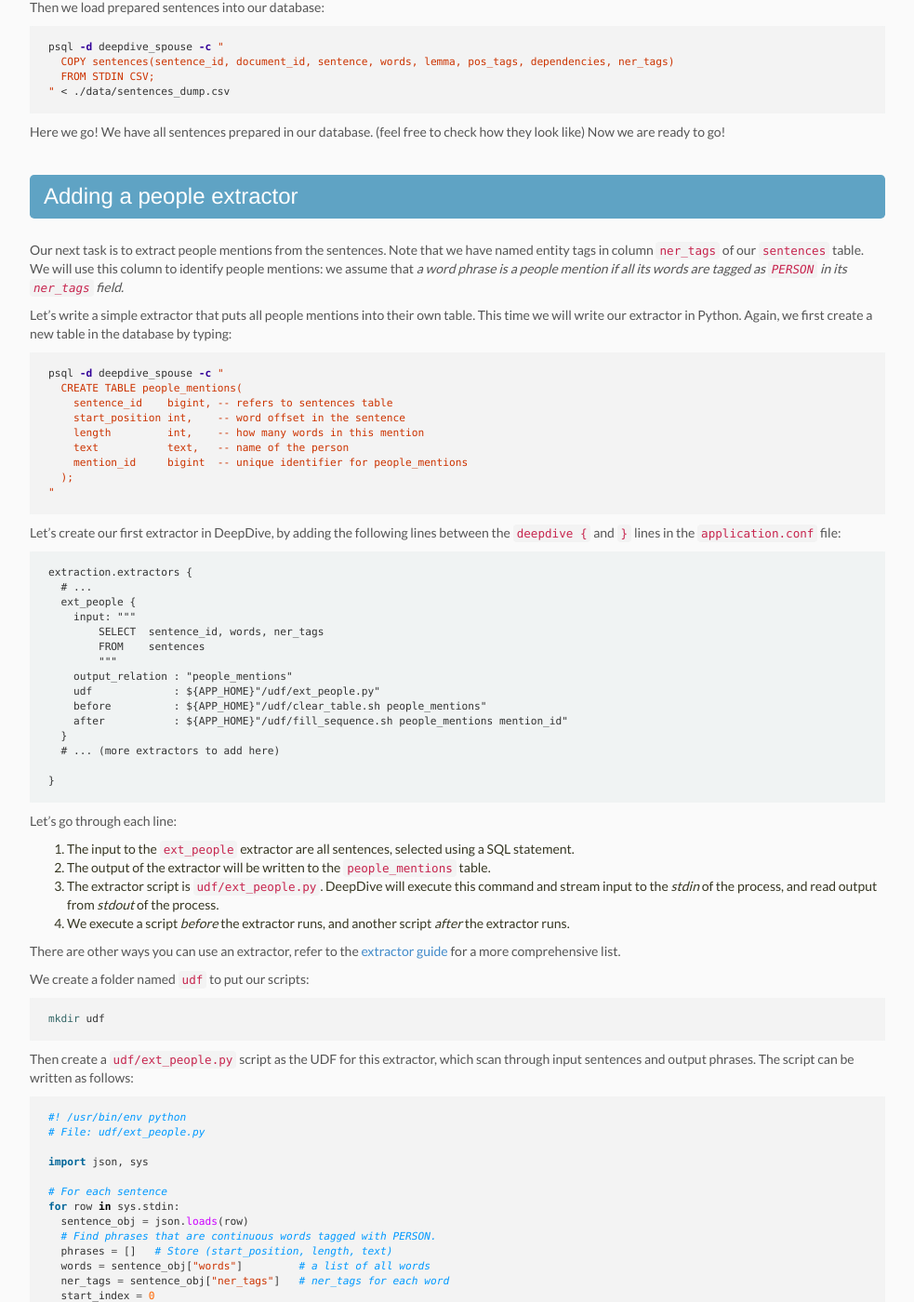
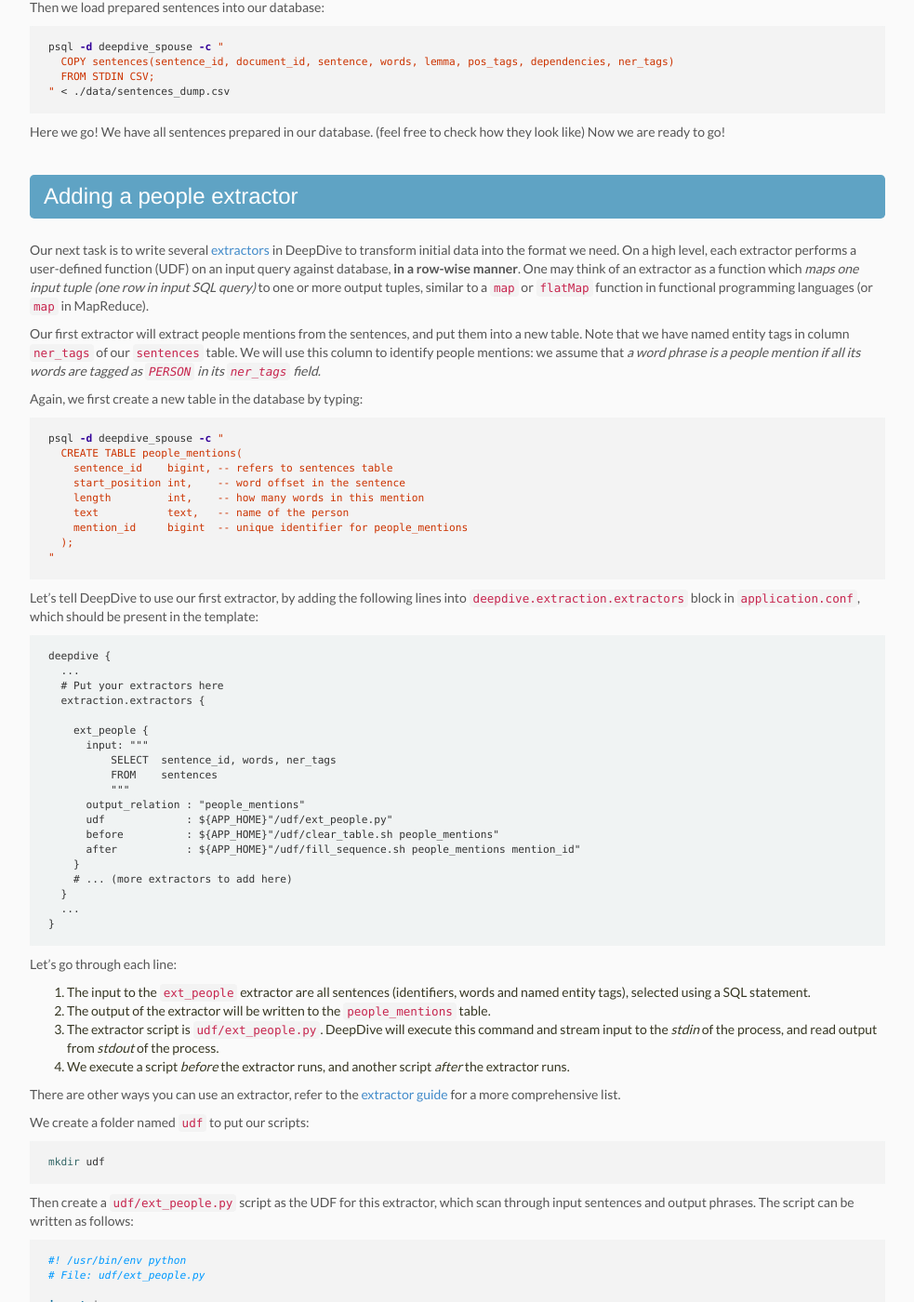
Before and after one commit to senaraiandi/deepdive, a Jekyll site: the page built from doc/walkthrough.md, in a window 1280 px wide and 1400 px high, scrolled down 3293 px. Shown: the whole window at 93% size, without its empty margins (148-1131 px from the left). Built offline with Jekyll 4.4.1, drawn with Linux system fonts in a browser that asks for light colours; nearby versions of some CDN libraries; some of the changed text lies outside the part shown.

Commit message:
Minor update before a push to website

```diff
--- a/doc/walkthrough.md
+++ b/doc/walkthrough.md
@@ -88,6 +88,7 @@
 
 DeepDive's main entry point is a file called `application.conf` which contains database connection information as well as your feature extraction and inference rule pipelines. It is often useful to have a small `run.sh` script that loads environment variables and executes the DeepDive pipeline. We provide simple templates for both of these to copy and modify. Copy these templates to our directory by the following commands:
 
+<!-- TODO what is env.sh doing? -->
 
 {% highlight bash %}
 cp ../../examples/template/application.conf application.conf
@@ -172,13 +173,22 @@
 
 ### Adding a people extractor
 
-Our next task is to extract people mentions from the sentences.
+Our next task is to write several [extractors](extractors.html) in
+DeepDive to transform initial data into the format we need. On a high
+level, each extractor performs a user-defined function (UDF) on an input
+query against database, **in a row-wise manner**. One may think of an
+extractor as a function which *maps one input tuple (one row in input
+SQL query)* to one or more output tuples, similar to a `map` or
+`flatMap` function in functional programming languages (or `map` in
+MapReduce).
+
+Our first extractor will extract people mentions from the sentences, and put them into a new table.
 Note that we have named entity tags in column `ner_tags` of our `sentences` table. We will use this column to identify people mentions: we assume that *a word phrase is a people mention if all its words are tagged as `PERSON` in its `ner_tags` field.*
 
 <!-- Ideally you would want to add your own domain-specific features to extract mentions. For example, people names are usually capitalized, tagged with a noun phrase part of speech tag, and have certain dependency paths to other words in the sentence. However, because the Stanford NLP Parser is relatively good at identifying people and tags them with a `PERSON` named-entity tag we trust its output and don't make the predictions ourselves. We simply assume that all people identified by the NLP Parser are correct. Note that this assumption is not ideal and usually does not work for other types of entities, but it is good enough to build a first version of our application.
  -->
 
-Let's write a simple extractor that puts all people mentions into their own table. This time we will write our extractor in Python. Again, we first create a new table in the database by typing:
+Again, we first create a new table in the database by typing:
 
 {% highlight bash %}
 psql -d deepdive_spouse -c "
@@ -192,27 +202,31 @@
 "
 {% endhighlight %}
 
-Let's create our first extractor in DeepDive, by adding the following lines between the `deepdive {` and `}` lines in the `application.conf` file:
+Let's tell DeepDive to use our first extractor, by adding the following lines into `deepdive.extraction.extractors` block in `application.conf`, which should be present in the template:
 
-    extraction.extractors {
-      # ...
-      ext_people {
-        input: """
-            SELECT  sentence_id, words, ner_tags
-            FROM    sentences
-            """
-        output_relation : "people_mentions"
-        udf             : ${APP_HOME}"/udf/ext_people.py"
-        before          : ${APP_HOME}"/udf/clear_table.sh people_mentions"
-        after           : ${APP_HOME}"/udf/fill_sequence.sh people_mentions mention_id"
+    deepdive {
+      ...
+      # Put your extractors here
+      extraction.extractors {
+
+        ext_people {
+          input: """
+              SELECT  sentence_id, words, ner_tags
+              FROM    sentences
+              """
+          output_relation : "people_mentions"
+          udf             : ${APP_HOME}"/udf/ext_people.py"
+          before          : ${APP_HOME}"/udf/clear_table.sh people_mentions"
+          after           : ${APP_HOME}"/udf/fill_sequence.sh people_mentions mention_id"
+        }
+        # ... (more extractors to add here)
       }
-      # ... (more extractors to add here)
-
+      ...
     }
 
 Let's go through each line:
 
-1. The input to the `ext_people` extractor are all sentences, selected using a SQL statement.
+1. The input to the `ext_people` extractor are all sentences (identifiers, words and named entity tags), selected using a SQL statement.
 2. The output of the extractor will be written to the `people_mentions` table.
 3. The extractor script is `udf/ext_people.py`. DeepDive will execute this command and stream input to the *stdin* of the process, and read output from *stdout* of the process.
 4. We execute a script *before* the extractor runs, and another script *after* the extractor runs.
@@ -388,7 +402,7 @@
 
 # Load the spouse dictionary for distant supervision
 spouses = {}
-with open (BASE_DIR + "/../../data/spouses.csv") as csvfile:
+with open (BASE_DIR + "/../data/spouses.csv") as csvfile:
   reader = csv.reader(csvfile)
   for line in reader:
     name1 = line[0].strip().lower()
@@ -397,7 +411,7 @@
 
 # Load relations of people that are not spouse
 non_spouses = set()
-lines = open(BASE_DIR + '/../../data/non-spouses.tsv').readlines()
+lines = open(BASE_DIR + '/../data/non-spouses.tsv').readlines()
 for line in lines:
   name1, name2, relation = line.strip().split('\t')
   non_spouses.add((name1, name2))  # Add a non-spouse relation pair
@@ -635,7 +649,7 @@
     04:07:48 [profiler] INFO  ext_has_spouse_features SUCCESS [84158 ms]
     04:07:48 [profiler] INFO  inference_grounding SUCCESS [6175 ms]
     04:07:48 [profiler] INFO  inference SUCCESS [10293 ms]
-    04:07:48 [profiler] INFO  calibration plot written to /YOUR/PATH/TO/deepdive/target/calibration/has_spouse.is_true.png [0 ms]
+    04:07:48 [profiler] INFO  calibration plot written to /YOUR/PATH/TO/deepdive/out/TIME/calibration/has_spouse.is_true.png [0 ms]
     04:07:48 [profiler] INFO  calibration SUCCESS [538 ms]
     04:07:48 [profiler] INFO  --------------------------------------------------
 
```
Also changed, not shown: other parts of doc/walkthrough.md (+1 -1 lines).
